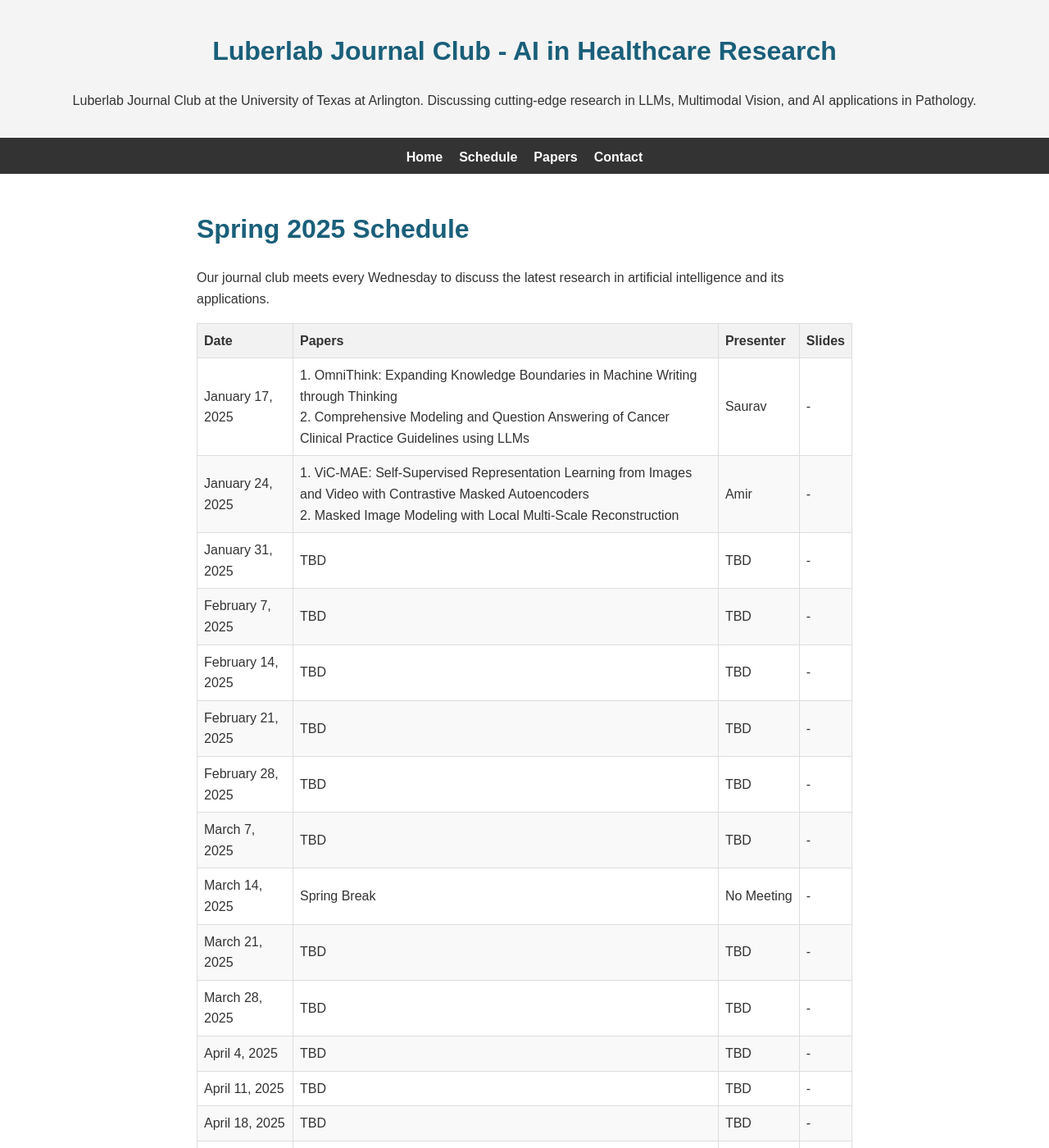
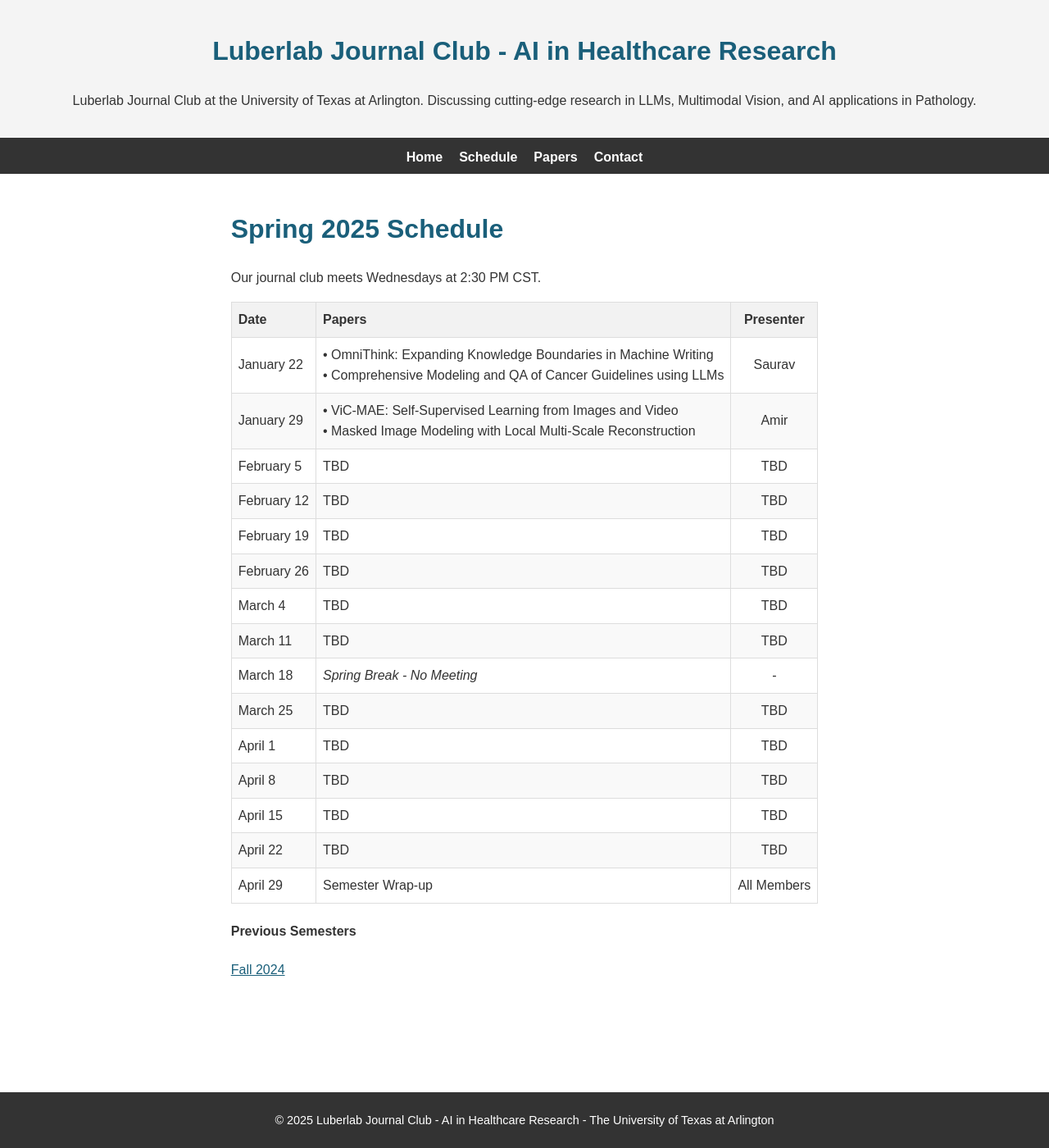
Before and after one commit to facevoid/luberlab-journal-club, a Jekyll site: the page built from schedule.md, in a window 1280 px wide and 1400 px high. Shown: the whole window at 82% size. Built offline with Jekyll 4.4.1, drawn with Linux system fonts in a browser that asks for light colours.

Commit message:
Update papers

```diff
--- a/schedule.md
+++ b/schedule.md
@@ -5,25 +5,25 @@ title: Schedule
 
 # Spring 2025 Schedule
 
-Our journal club meets every Wednesday to discuss the latest research in artificial intelligence and its applications.
+Our journal club meets Wednesdays at 2:30 PM CST.
 
-| Date | Papers | Presenter | Slides |
-|------|--------|-----------|--------|
-| January 17, 2025 | 1. OmniThink: Expanding Knowledge Boundaries in Machine Writing through Thinking<br>2. Comprehensive Modeling and Question Answering of Cancer Clinical Practice Guidelines using LLMs | Saurav | - |
-| January 24, 2025 | 1. ViC-MAE: Self-Supervised Representation Learning from Images and Video with Contrastive Masked Autoencoders<br>2. Masked Image Modeling with Local Multi-Scale Reconstruction | Amir | - |
-| January 31, 2025 | TBD | TBD | - |
-| February 7, 2025 | TBD | TBD | - |
-| February 14, 2025 | TBD | TBD | - |
-| February 21, 2025 | TBD | TBD | - |
-| February 28, 2025 | TBD | TBD | - |
-| March 7, 2025 | TBD | TBD | - |
-| March 14, 2025 | Spring Break | No Meeting | - |
-| March 21, 2025 | TBD | TBD | - |
-| March 28, 2025 | TBD | TBD | - |
-| April 4, 2025 | TBD | TBD | - |
-| April 11, 2025 | TBD | TBD | - |
-| April 18, 2025 | TBD | TBD | - |
-| April 25, 2025 | Semester Wrap-up | All Members | - |
+| Date | Papers | Presenter |
+|:---|:---|:---:|
+| January 22 | • OmniThink: Expanding Knowledge Boundaries in Machine Writing<br>• Comprehensive Modeling and QA of Cancer Guidelines using LLMs | Saurav |
+| January 29 | • ViC-MAE: Self-Supervised Learning from Images and Video<br>• Masked Image Modeling with Local Multi-Scale Reconstruction | Amir |
+| February 5 | TBD | TBD |
+| February 12 | TBD | TBD |
+| February 19 | TBD | TBD |
+| February 26 | TBD | TBD |
+| March 4 | TBD | TBD |
+| March 11 | TBD | TBD |
+| March 18 | _Spring Break - No Meeting_ | - |
+| March 25 | TBD | TBD |
+| April 1 | TBD | TBD |
+| April 8 | TBD | TBD |
+| April 15 | TBD | TBD |
+| April 22 | TBD | TBD |
+| April 29 | Semester Wrap-up | All Members |
 
-# Previous Semesters
+#### Previous Semesters
 [Fall 2024]({{ site.baseurl }}/fall2024.html)
```
Also changed, not shown: index.md (+1 -1 lines).
